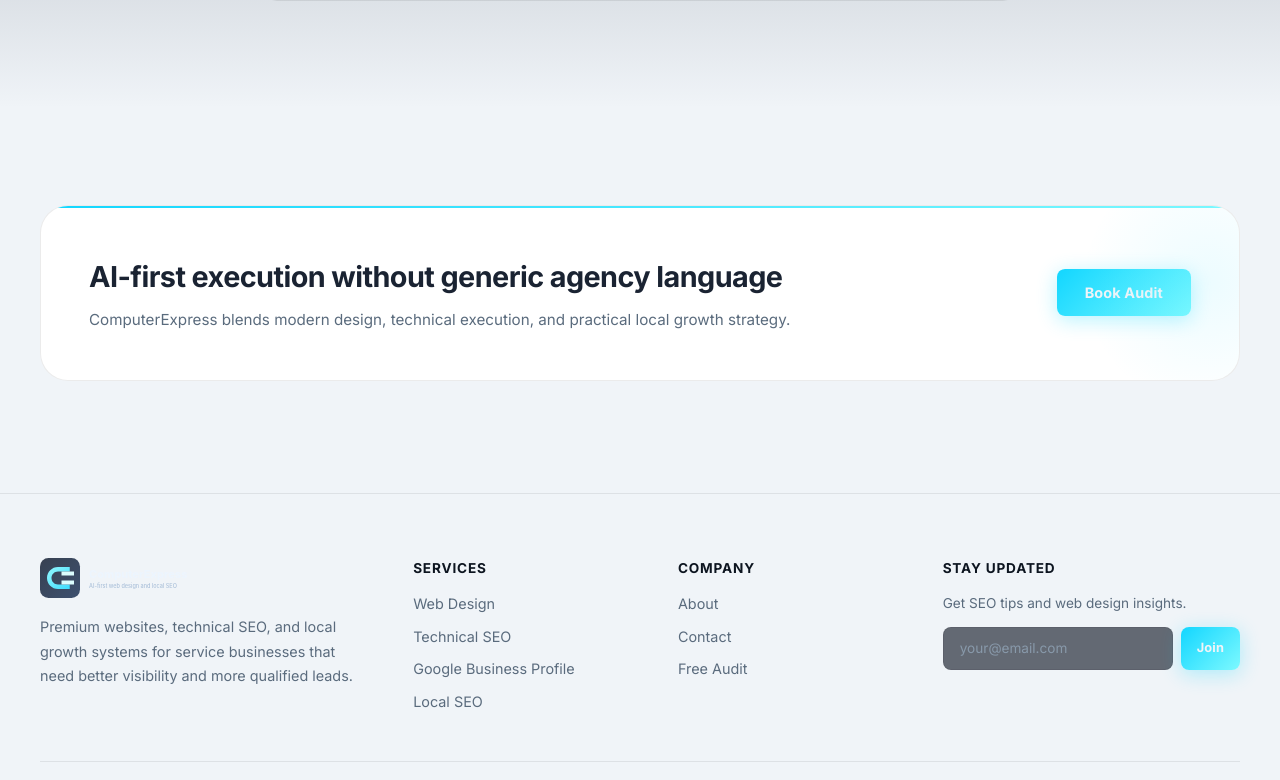
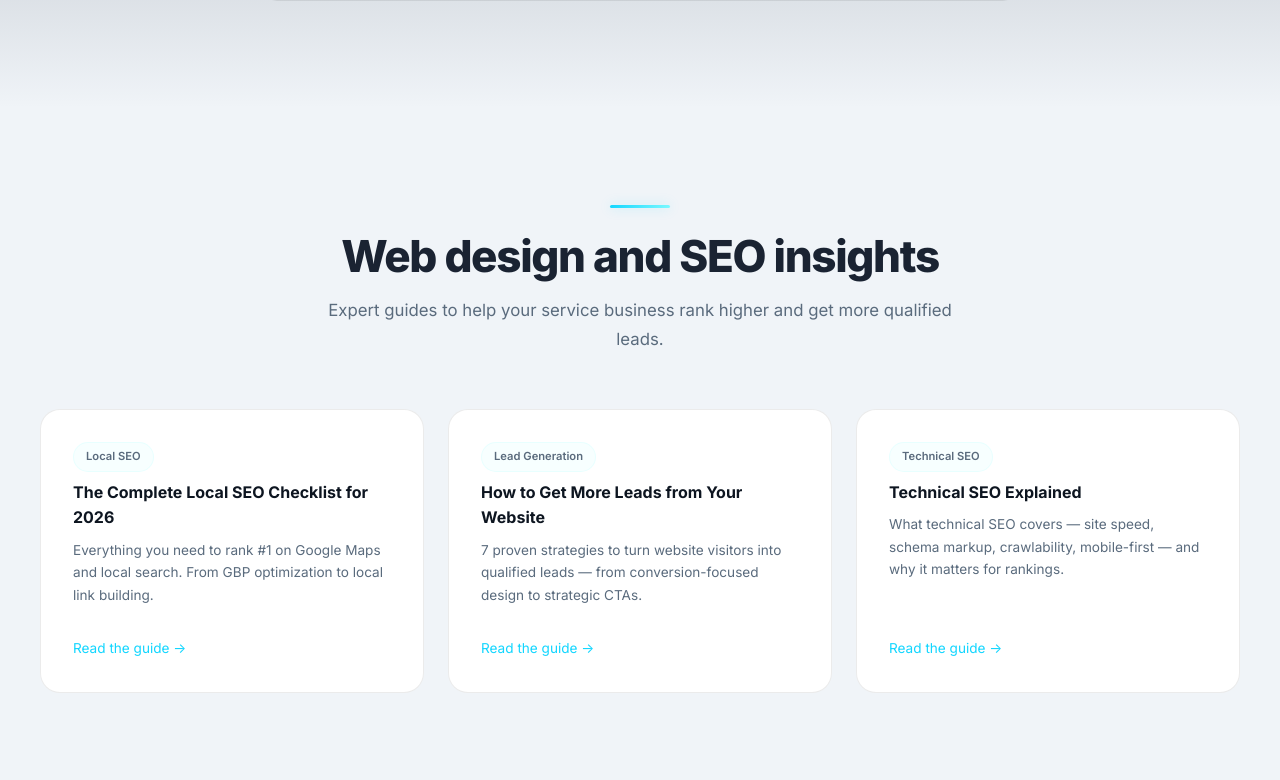
Before and after one commit to galaxycoils/computerexpress-darius-site, a React (Vite) app: page / in a window 1280 px wide. Shown: the part 5960-6740 px from the top of the page. Built offline with nearby package versions, Linux system fonts and the light colour scheme.

Commit message:
SEO: Internal linking — Services page links to landing pages + blog; Homepage links to all blog posts

```diff
--- a/src/pages/HomePage.jsx
+++ b/src/pages/HomePage.jsx
@@ -331,6 +331,51 @@ export default function HomePage() {
         </div>
       </section>
 
+      {/* ===== BLOG / RESOURCES ===== */}
+      <section className="section" id="resources" aria-label="Resources">
+        <div className="container">
+          <AnimatedSection>
+            <div className="section-heading">
+              <div className="glow-line" aria-hidden="true"></div>
+              <h2>Web design and SEO insights</h2>
+              <p>Expert guides to help your service business rank higher and get more qualified leads.</p>
+            </div>
+          </AnimatedSection>
+          <div className="card-grid three-up page-block stagger-children">
+            <AnimatedSection delay={0}>
+              <article className="info-card" style={{ height: '100%', display: 'flex', flexDirection: 'column' }}>
+                <span className="portfolio-tag" style={{ fontSize: '0.7rem', marginBottom: '0.5rem', alignSelf: 'flex-start' }}>Local SEO</span>
+                <h3 style={{ fontSize: '1rem', marginBottom: '0.5rem' }}>
+                  <Link to="/blog/local-seo-checklist-2026" style={{ color: 'var(--text-bright)' }}>The Complete Local SEO Checklist for 2026</Link>
+                </h3>
+                <p style={{ fontSize: '0.85rem', color: 'var(--muted)', flexGrow: 1 }}>Everything you need to rank #1 on Google Maps and local search. From GBP optimization to local link building.</p>
+                <Link to="/blog/local-seo-checklist-2026" style={{ color: 'var(--primary)', fontSize: '0.85rem', marginTop: '0.75rem', display: 'inline-block' }}>Read the guide →</Link>
+              </article>
+            </AnimatedSection>
+            <AnimatedSection delay={100}>
+              <article className="info-card" style={{ height: '100%', display: 'flex', flexDirection: 'column' }}>
+                <span className="portfolio-tag" style={{ fontSize: '0.7rem', marginBottom: '0.5rem', alignSelf: 'flex-start' }}>Lead Generation</span>
+                <h3 style={{ fontSize: '1rem', marginBottom: '0.5rem' }}>
+                  <Link to="/blog/how-to-get-more-leads-from-website" style={{ color: 'var(--text-bright)' }}>How to Get More Leads from Your Website</Link>
+                </h3>
+                <p style={{ fontSize: '0.85rem', color: 'var(--muted)', flexGrow: 1 }}>7 proven strategies to turn website visitors into qualified leads — from conversion-focused design to strategic CTAs.</p>
+                <Link to="/blog/how-to-get-more-leads-from-website" style={{ color: 'var(--primary)', fontSize: '0.85rem', marginTop: '0.75rem', display: 'inline-block' }}>Read the guide →</Link>
+              </article>
+            </AnimatedSection>
+            <AnimatedSection delay={200}>
+              <article className="info-card" style={{ height: '100%', display: 'flex', flexDirection: 'column' }}>
+                <span className="portfolio-tag" style={{ fontSize: '0.7rem', marginBottom: '0.5rem', alignSelf: 'flex-start' }}>Technical SEO</span>
+                <h3 style={{ fontSize: '1rem', marginBottom: '0.5rem' }}>
+                  <Link to="/blog/technical-seo-explained" style={{ color: 'var(--text-bright)' }}>Technical SEO Explained</Link>
+                </h3>
+                <p style={{ fontSize: '0.85rem', color: 'var(--muted)', flexGrow: 1 }}>What technical SEO covers — site speed, schema markup, crawlability, mobile-first — and why it matters for rankings.</p>
+                <Link to="/blog/technical-seo-explained" style={{ color: 'var(--primary)', fontSize: '0.85rem', marginTop: '0.75rem', display: 'inline-block' }}>Read the guide →</Link>
+              </article>
+            </AnimatedSection>
+          </div>
+        </div>
+      </section>
+
       {/* ===== CTA ===== */}
       <section className="section" style={{ paddingBottom: '7rem' }} aria-label="Call to action">
         <div className="container">
--- a/src/pages/ServicesPage.jsx
+++ b/src/pages/ServicesPage.jsx
@@ -29,6 +29,19 @@ const servicesPageJsonLd = {
     }))
   }
 }
+
+const relatedPages = [
+  { path: '/services/web-design-for-plumbers', label: 'Plumbing Web Design' },
+  { path: '/services/web-design-for-hvac', label: 'HVAC Web Design' },
+  { path: '/services/web-design-for-electricians', label: 'Electrician Web Design' },
+  { path: '/services/local-seo-for-service-businesses', label: 'Local SEO Services' },
+]
+
+const relatedBlogPosts = [
+  { path: '/blog/local-seo-checklist-2026', label: 'Local SEO Checklist 2026' },
+  { path: '/blog/how-to-get-more-leads-from-website', label: 'How to Get More Leads' },
+  { path: '/blog/technical-seo-explained', label: 'Technical SEO Explained' },
+]
 
 export default function ServicesPage() {
   return (
@@ -76,22 +89,33 @@ export default function ServicesPage() {
         </div>
       </section>
 
-      <section className="section section-alt" aria-label="Getting started">
+      {/* Internal links to service-specific landing pages */}
+      <section className="section section-alt" aria-label="Service-specific solutions">
         <div className="container">
           <AnimatedSection>
             <div className="section-heading">
               <div className="glow-line" aria-hidden="true"></div>
-              <h2>Offer structure you can publish now and refine later</h2>
-              <p>Use these as draft packages for launch, then tighten them as your positioning becomes more specific.</p>
+              <h2>Solutions for your industry</h2>
+              <p>We build specialized websites for service businesses. Explore our industry-specific solutions.</p>
             </div>
           </AnimatedSection>
-          <AnimatedSection>
-            <div className="page-block" style={{ textAlign: 'center', maxWidth: '600px', margin: '0 auto' }}>
-              <p style={{ color: 'var(--muted)', marginBottom: '1rem' }}>Not sure which package fits?</p>
-              <p style={{ color: 'var(--muted)', marginBottom: '1.5rem' }}>Start with a free audit and use that to shape the right engagement.</p>
-              <Link to="/contact" className="button button-primary">Request Free Audit</Link>
-            </div>
-          </AnimatedSection>
+          <div className="card-grid three-up page-block stagger-children">
+            {relatedPages.map((page, i) => (
+              <AnimatedSection key={page.path} delay={i * 100}>
+                <article className="info-card" style={{ height: '100%', display: 'flex', flexDirection: 'column' }}>
+                  <h3 style={{ fontSize: '1.1rem', marginBottom: '0.5rem' }}>
+                    <Link to={page.path} style={{ color: 'var(--text-bright)' }}>{page.label}</Link>
+                  </h3>
+                  <p style={{ fontSize: '0.85rem', color: 'var(--muted)', flexGrow: 1 }}>
+                    Custom web design and SEO solutions tailored for {page.label.toLowerCase()}.
+                  </p>
+                  <Link to={page.path} style={{ color: 'var(--primary)', fontSize: '0.85rem', marginTop: '0.75rem', display: 'inline-block' }}>
+                    Learn more →
+                  </Link>
+                </article>
+              </AnimatedSection>
+            ))}
+          </div>
         </div>
       </section>
 
@@ -128,6 +152,38 @@ export default function ServicesPage() {
         </div>
       </section>
 
+      {/* Internal links to related blog posts */}
+      <section className="section section-alt" aria-label="Related resources">
+        <div className="container">
+          <AnimatedSection>
+            <div className="section-heading">
+              <div className="glow-line" aria-hidden="true"></div>
+              <h2>Learn more about web design and SEO</h2>
+              <p>Expert insights to help your service business rank higher and get more leads.</p>
+            </div>
+          </AnimatedSection>
+          <div className="card-grid three-up page-block stagger-children">
+            {relatedBlogPosts.map((post, i) => (
+              <AnimatedSection key={post.path} delay={i * 100}>
+                <article className="info-card" style={{ height: '100%', display: 'flex', flexDirection: 'column' }}>
+                  <h3 style={{ fontSize: '1.1rem', marginBottom: '0.5rem' }}>
+                    <Link to={post.path} style={{ color: 'var(--text-bright)' }}>{post.label}</Link>
+                  </h3>
+                  <p style={{ fontSize: '0.85rem', color: 'var(--muted)', flexGrow: 1 }}>
+                    {post.path.includes('local-seo') && 'Complete checklist to rank #1 on Google Maps and local search.'}
+                    {post.path.includes('leads') && '7 proven strategies to turn website visitors into qualified leads.'}
+                    {post.path.includes('technical-seo') && 'What technical SEO covers and why your business needs it.'}
+                  </p>
+                  <Link to={post.path} style={{ color: 'var(--primary)', fontSize: '0.85rem', marginTop: '0.75rem', display: 'inline-block' }}>
+                    Read more →
+                  </Link>
+                </article>
+              </AnimatedSection>
+            ))}
+          </div>
+        </div>
+      </section>
+
       <section className="section" style={{ paddingBottom: '7rem' }} aria-label="Call to action">
         <div className="container">
           <AnimatedSection>
```
